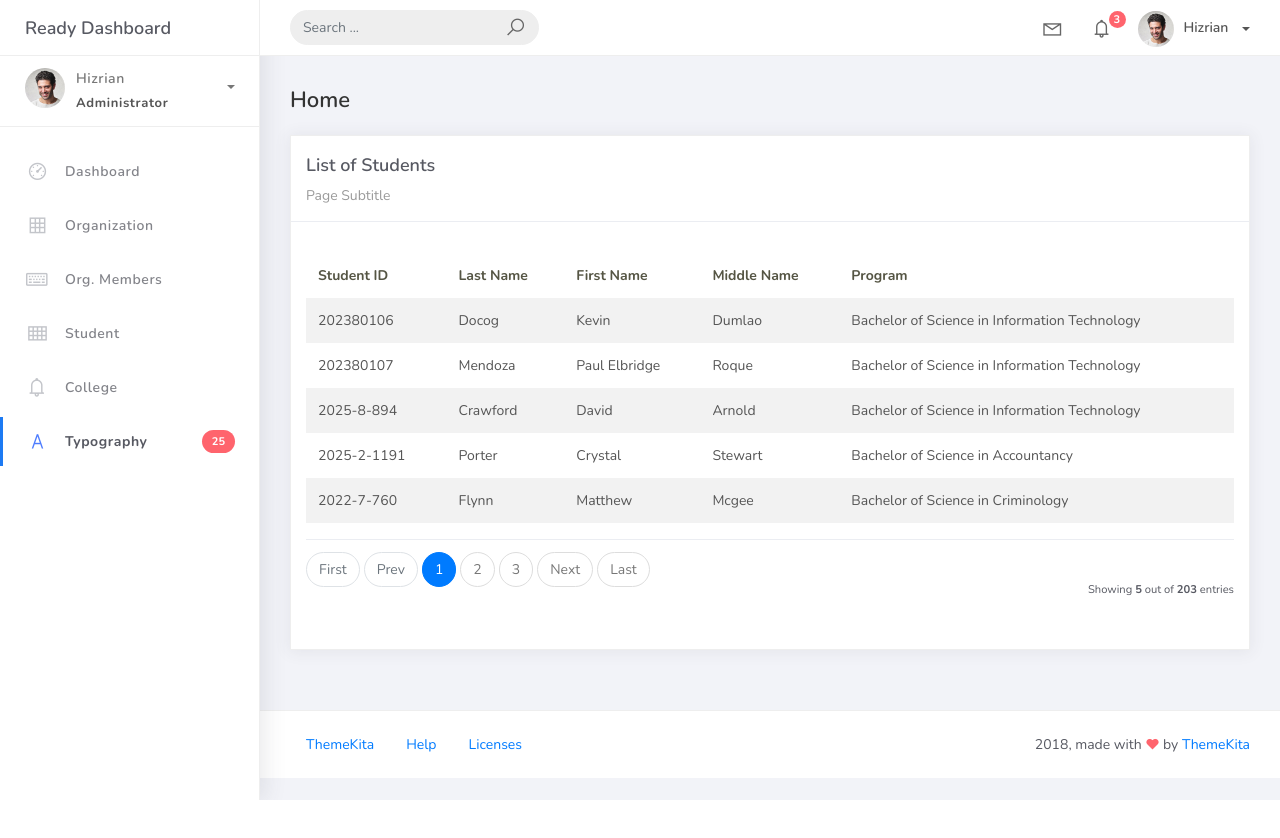
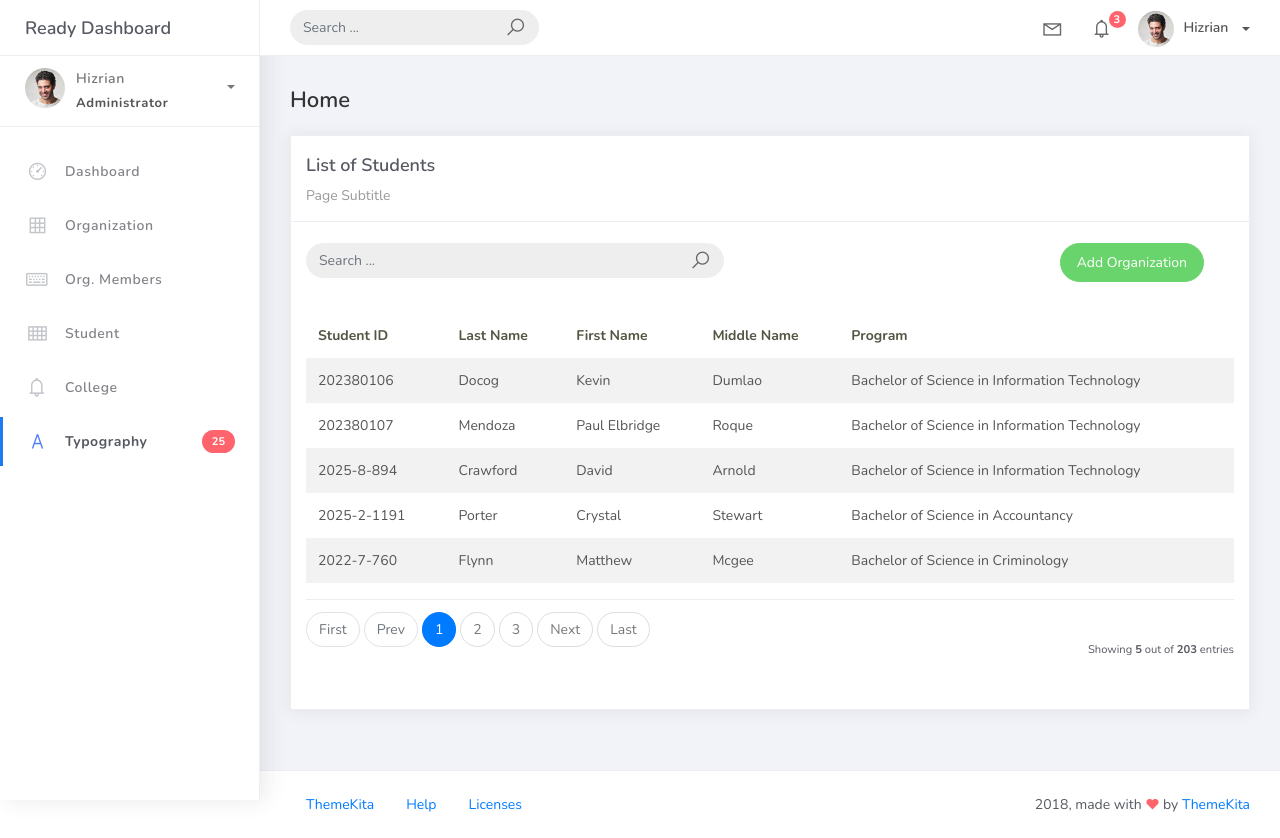
Before and after one commit to paulmendoza123/PSUSphere, a Django app: page /student_list in a window 1280 px wide. Before the commit the page ends 800 px from the top, so only its background shows below. Run offline with Django 5.2, Linux system fonts and the light colour scheme; data comes from the database, SQL or seed files in the repository; both versions use the stored data as it was after the commit; some libraries are stand-ins or nearby versions.

Commit message:
working adding students

```diff
--- a/projectsite/projectsite/urls.py
+++ b/projectsite/projectsite/urls.py
@@ -18,7 +18,7 @@ from django.contrib import admin
 from django.urls import path
 from studentorg.views import ( HomePageView, OrganizationList, OrganizationCreateView, OrganizationUpdateView, OrganizationDeleteView,
                                 OrgMemberList, OrgMemberCreateView, OrgMemberUpdateView, OrgMemberDeleteView,
-                                StudentList)
+                                StudentList, StudentCreateView)
 from studentorg import views
 
 urlpatterns = [
@@ -39,4 +39,5 @@ urlpatterns = [
 
     #Student
     path('student_list', StudentList.as_view(), name='student-list'),
+    path('student_list/add', StudentCreateView.as_view(), name='student-add'),
 ]
--- a/projectsite/studentorg/views.py
+++ b/projectsite/studentorg/views.py
@@ -2,7 +2,7 @@ from django.shortcuts import render
 from django.views.generic.list import ListView
 from django.views.generic.edit import CreateView, UpdateView, DeleteView
 from studentorg.models import Organization, OrgMember, Student
-from studentorg.forms import OrganizationForm, OrgMemberForm
+from studentorg.forms import OrganizationForm, OrgMemberForm, StudentForm
 from django.urls import reverse_lazy
 
 
@@ -65,3 +65,9 @@ class StudentList(ListView):
     context_object_name = 'student'
     template_name = 'student_list.html'
     paginate_by = 5
+
+class StudentCreateView(CreateView):
+    model = Student
+    form_class = StudentForm
+    template_name = 'student_form.html'
+    success_url = reverse_lazy('student-list')
--- a/projectsite/templates/student_list.html
+++ b/projectsite/templates/student_list.html
@@ -11,6 +11,29 @@
                     <div class="card-header">
                         <div class="card-title">List of Students</div>
                         <div class="card-category">Page Subtitle</div>
+                    </div>
+                    <br />
+                    <div class="col-md-12 row">
+                        <div class="col-md-6">
+                            <form class="navbar-left navbar-form nav-search mr-md-3" action="">
+                                <div class="input-group">
+                                    <input type="text" placeholder="Search ..." class="form-control" />
+                                    <div class="input-group-append">
+                                        <span class="input-group-text">
+                                            <i class="la la-search search-icon"></i>
+                                        </span>
+                                    </div>
+                                </div>
+                            </form>
+                        </div>
+
+                        <div class="col-md-6">
+                            <div class="pull-right">
+                                <a href="{% url 'student-add' %}" class="btn btn-success btn-rounded">
+                                    Add Organization
+                                </a>
+                            </div>
+                        </div>
                     </div>
                     <div class="card-body">
                         <table class="table table-striped mt-3">
```
Also changed, not shown: projectsite/studentorg/forms.py (+6 -1 lines), projectsite/templates/student_form.html (added, +45 -0 lines), projectsite/db.sqlite3.
